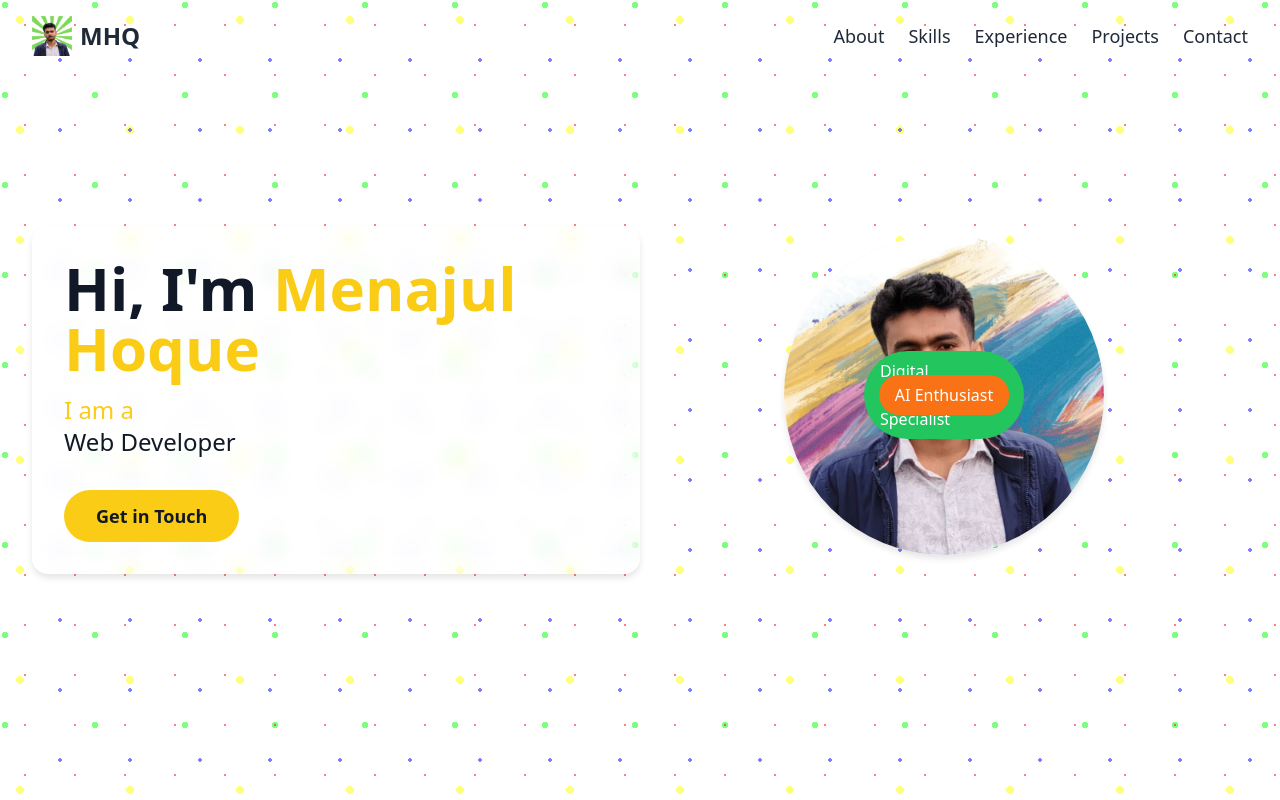
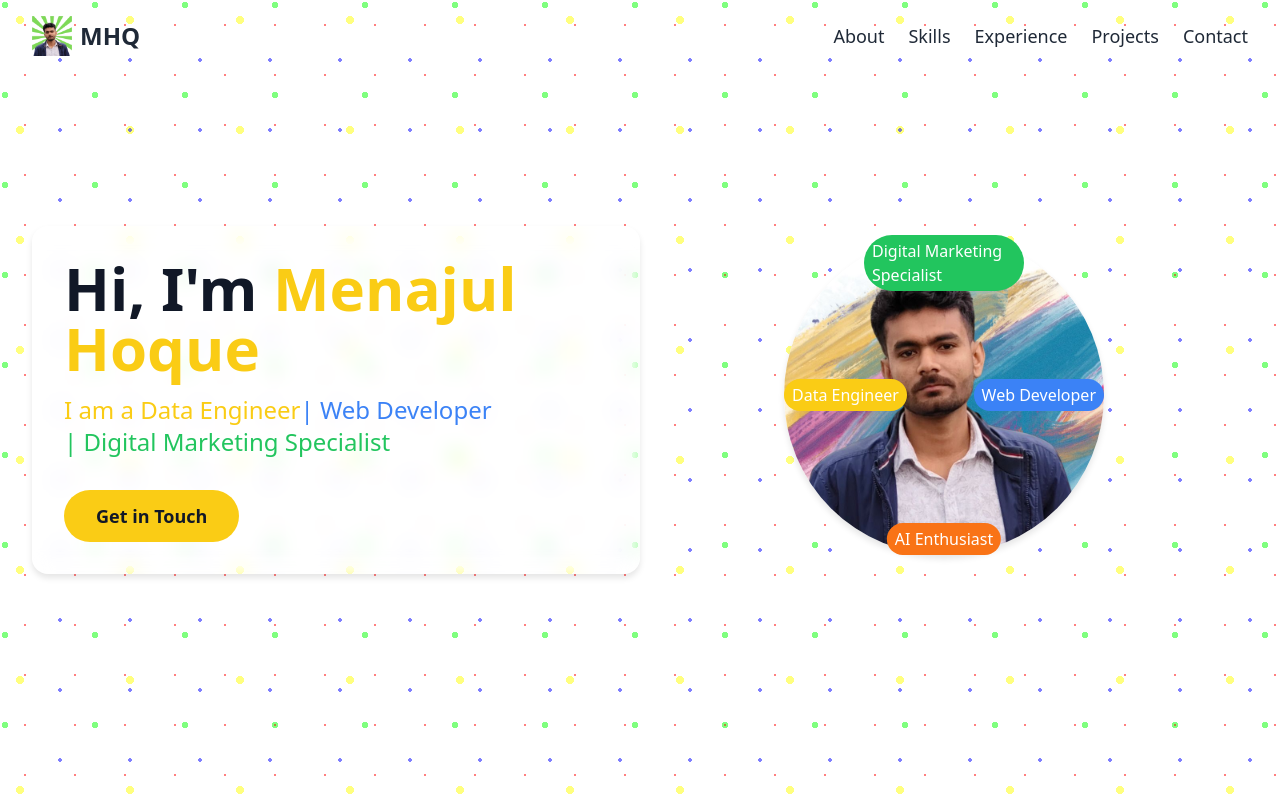
Before and after one commit to MinHackerz/portfolio, a Next.js app: page / in a window 1280 px wide. Shown: the top 800 px of the page. Built offline with nearby package versions, Linux system fonts and the light colour scheme.

Commit message:
Update Hero.js

```diff
--- a/components/Hero.js
+++ b/components/Hero.js
@@ -1,6 +1,5 @@
 import React from 'react';
 import Image from 'next/image';
-import TypewriterComponent from 'typewriter-effect';
 import dynamic from 'next/dynamic';
 
 const Hero = () => {
@@ -16,24 +15,9 @@ const Hero = () => {
               </h1>
               <p className="text-lg sm:text-xl lg:text-2xl mb-8 animate-fade-in-up animation-delay-300">
                 <span className="text-yellow-400">I am a </span>
-                <TypewriterComponent
-                  options={{
-                    strings: [
-                      'Data Engineer',
-                      'Web Developer',
-                      'Digital Marketing Specialist',
-                      'AI Enthusiast',
-                    ],
-                    autoStart: true,
-                    loop: true,
-                    cursor: '',
-                    wrapperClassName: 'inline-block',
-                    cursorClassName: 'text-yellow-400',
-                    colors: ['#FBBF24', '#3B82F6', '#10B981', '#F59E0B'],
-                    delay: 100,
-                    deleteSpeed: 50,
-                  }}
-                />
+                <span className="inline-block text-yellow-400">Data Engineer</span>
+                <span className="inline-block text-blue-500"> | Web Developer</span>
+                <span className="inline-block text-green-500"> | Digital Marketing Specialist</span>
               </p>
               <a
                 href="#contact"
@@ -53,19 +37,18 @@ const Hero = () => {
                 className="rounded-full"
               />
               <div className="absolute inset-0 animate-pulse-outline rounded-full"></div>
-              <div className="absolute inset-0 animate-pulse-text">
-                <div className="absolute top-1/2 left-1/2 transform -translate-x-1/2 -translate-y-1/2 bg-yellow-400 text-white px-4 py-2 rounded-full">
-                  Data Engineer
-                </div>
-                <div className="absolute top-1/2 right-1/2 transform translate-x-1/2 -translate-y-1/2 bg-blue-500 text-white px-4 py-2 rounded-full">
-                  Web Developer
-                </div>
-                <div className="absolute bottom-1/2 left-1/2 transform -translate-x-1/2 translate-y-1/2 bg-green-500 text-white px-4 py-2 rounded-full">
-                  Digital Marketing Specialist
-                </div>
-                <div className="absolute bottom-1/2 right-1/2 transform translate-x-1/2 translate-y-1/2 bg-orange-500 text-white px-4 py-2 rounded-full">
-                  AI Enthusiast
-                </div>
+              {/* Roles around the circular profile picture */}
+              <div className="absolute top-0 left-1/2 transform -translate-x-1/2 bg-green-500 text-white px-2 py-1 rounded-full">
+                Digital Marketing Specialist
+              </div>
+              <div className="absolute left-0 top-1/2 transform -translate-y-1/2 bg-yellow-400 text-white px-2 py-1 rounded-full">
+                Data Engineer
+              </div>
+              <div className="absolute right-0 top-1/2 transform -translate-y-1/2 bg-blue-500 text-white px-2 py-1 rounded-full">
+                Web Developer
+              </div>
+              <div className="absolute bottom-0 left-1/2 transform -translate-x-1/2 bg-orange-500 text-white px-2 py-1 rounded-full">
+                AI Enthusiast
               </div>
             </div>
           </div>
```
